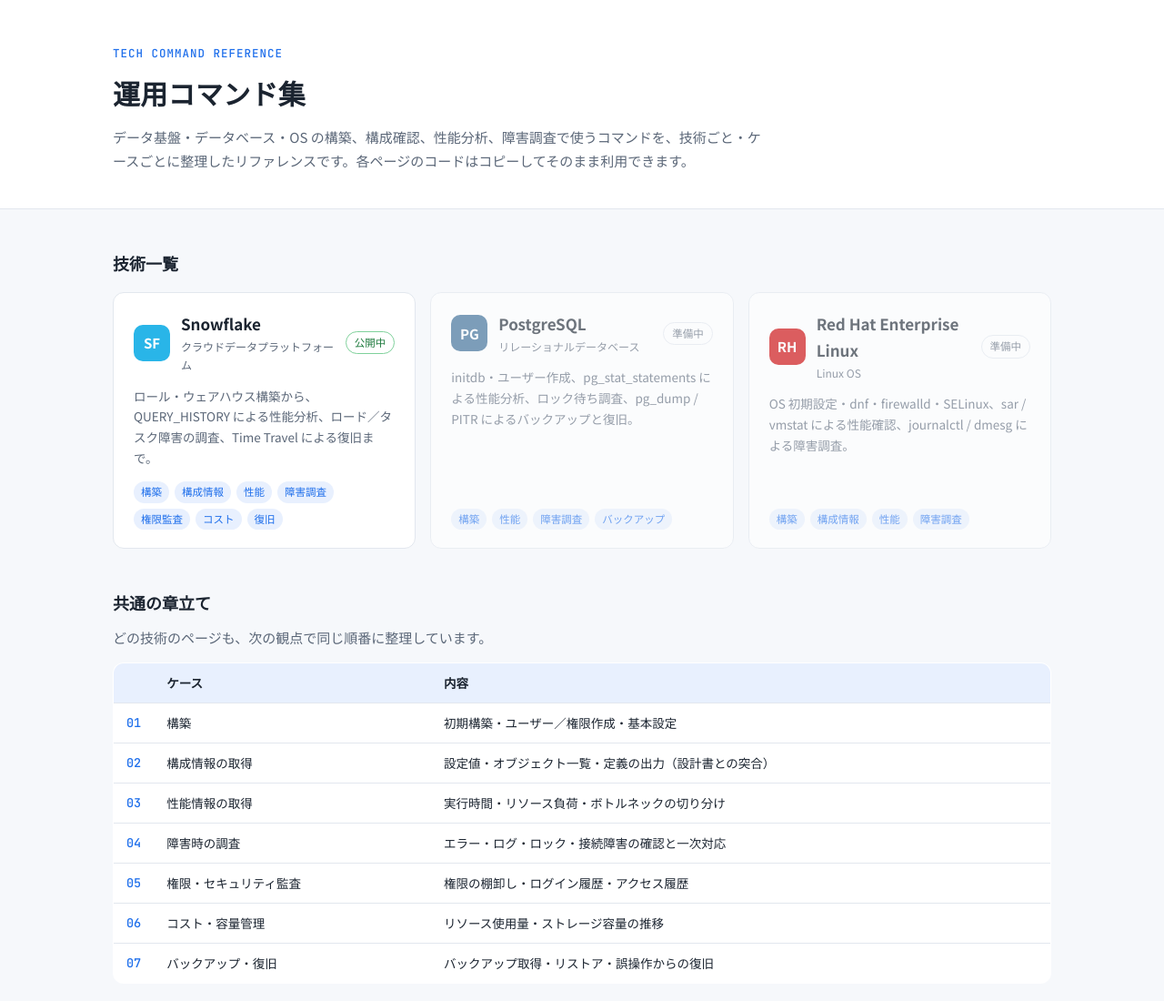
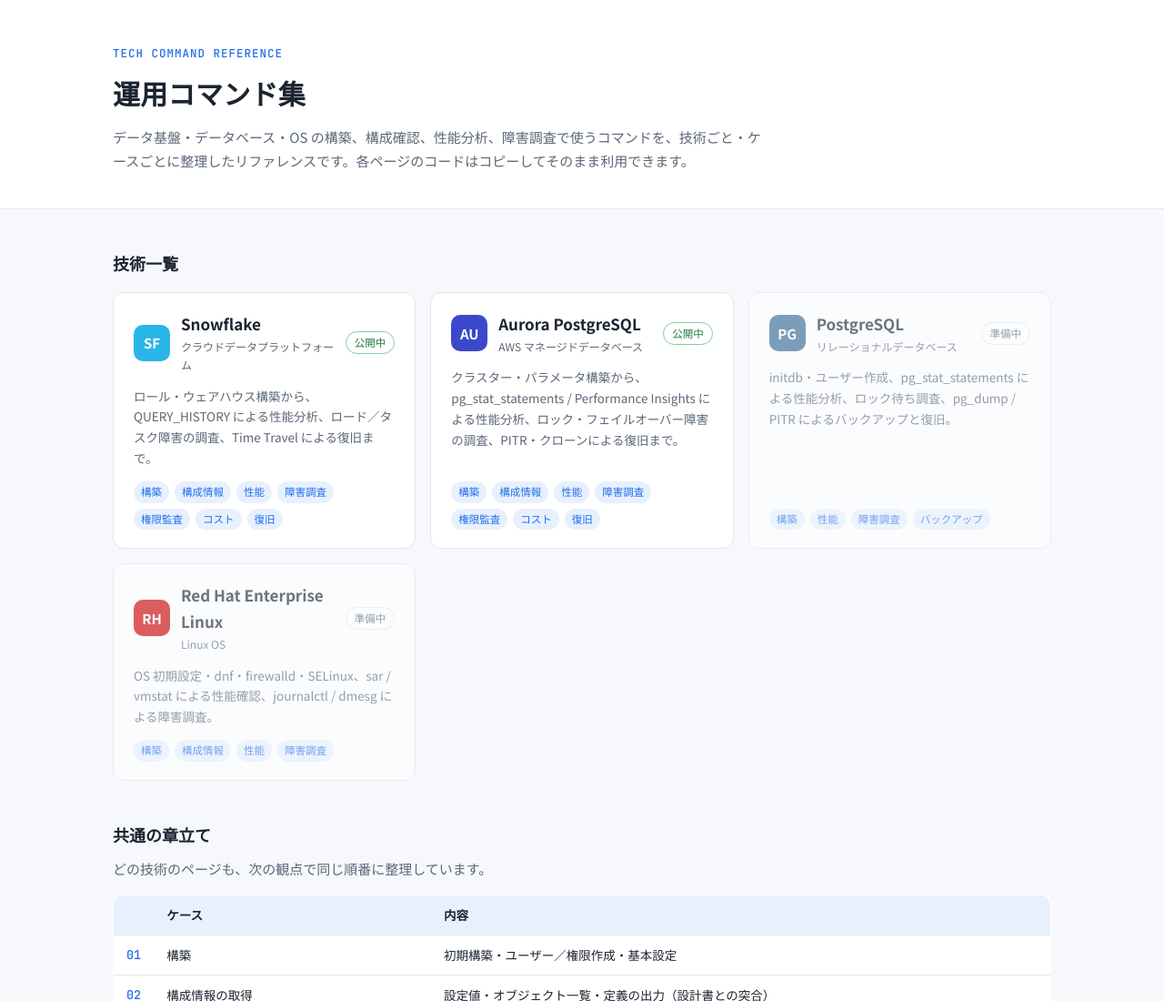
Before and after one commit to customstlw-gif/tech, a plain HTML site: page index.html in a window 1280 px wide. Shown: the top 1100 px of the page at 91% size. Drawn offline with Linux system fonts and the light colour scheme.

Commit message:
Add Aurora PostgreSQL card to top page

```diff
--- a/index.html
+++ b/index.html
@@ -68,6 +68,16 @@ footer a{color:var(--accent)}
       <div class="chips"><span class="chip">構築</span><span class="chip">構成情報</span><span class="chip">性能</span><span class="chip">障害調査</span><span class="chip">権限監査</span><span class="chip">コスト</span><span class="chip">復旧</span></div>
     </a>
 
+    <a class="card" href="aurora-postgresql/">
+      <div class="top">
+        <div class="logo" style="background:#3b48cc">AU</div>
+        <div><h3>Aurora PostgreSQL</h3><div class="ver">AWS マネージドデータベース</div></div>
+        <span class="status live">公開中</span>
+      </div>
+      <p>クラスター・パラメータ構築から、pg_stat_statements / Performance Insights による性能分析、ロック・フェイルオーバー障害の調査、PITR・クローンによる復旧まで。</p>
+      <div class="chips"><span class="chip">構築</span><span class="chip">構成情報</span><span class="chip">性能</span><span class="chip">障害調査</span><span class="chip">権限監査</span><span class="chip">コスト</span><span class="chip">復旧</span></div>
+    </a>
+
     <div class="card soon">
       <div class="top">
         <div class="logo" style="background:#336791">PG</div>
```
